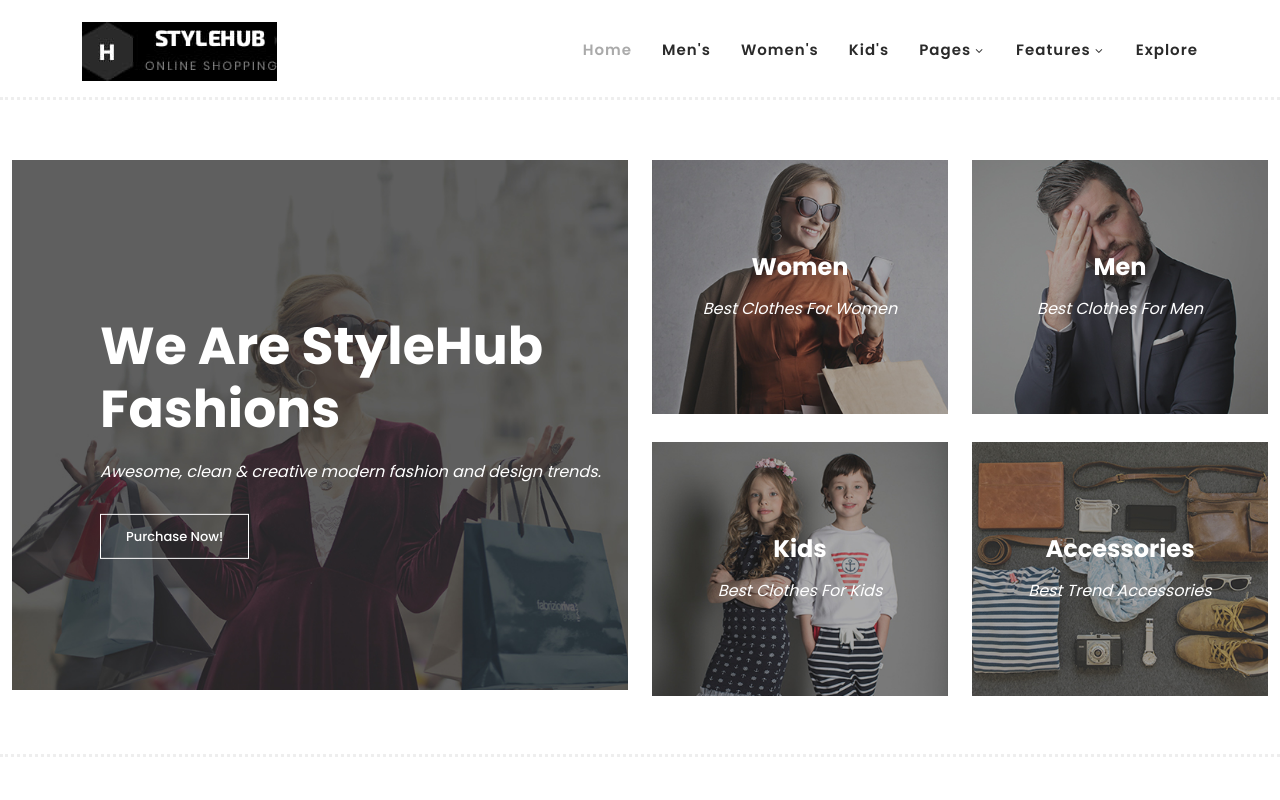
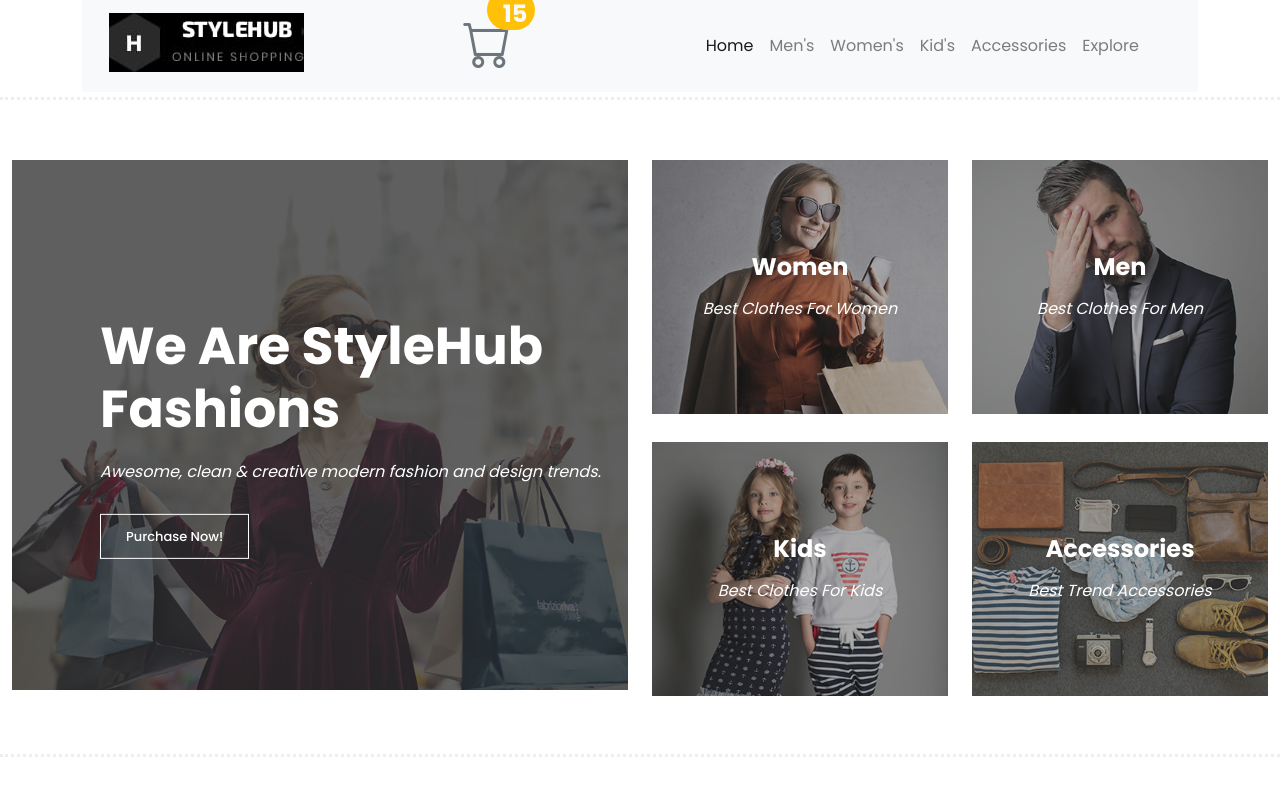
Before and after one commit to nyapo1/StyleHub, a plain HTML site: page index.html in a window 1280 px wide. Shown: the top 800 px of the page. Drawn offline with nearby package versions, Linux system fonts and the light colour scheme.

Commit message:
flexible navbar

```diff
--- a/assets/css/templatemo-hexashop.css
+++ b/assets/css/templatemo-hexashop.css
@@ -458,6 +458,26 @@ header
   content: "";
 }
 
+.cart-icon{
+  font-size: 3rem;
+}
+/* CSS for Hover Effect on Cart Icon */
+.cart-icon {
+  display: inline-block;
+  position: relative;
+}
+
+.cart-icon:hover {
+  border: 2px solid black; /* Black border when hovering */
+  border-radius: 10%; /* Optional: Round the border for a circular effect */
+  padding:0px 30px; /* Optional: Add padding for spacing */
+}
+.custom-badge {
+  font-size: 1.5rem; /* Increase font size */
+  width: 3rem; /* Adjust width */
+  height: 2.5rem; /* Adjust height */
+  line-height: 2rem; /* Center the text vertically */
+}
 .header-area .main-nav .menu-trigger span {
   top: 16px;
 }
--- a/index.html
+++ b/index.html
@@ -33,42 +33,40 @@
         <div class="container">
             <div class="row">
                 <div class="col-12">
-                    <nav class="main-nav">
-                        <!-- ***** Logo Start ***** -->
-                        <a href="index.html" class="logo">
-                            <img src="assets/images/logo2.jpg">
-                        </a>
-                        <!-- ***** Logo End ***** -->
-                        <!-- ***** Menu Start ***** -->
-                        <ul class="nav">
-                            <li class="scroll-to-section"><a href="#top" class="active">Home</a></li>
-                            <li class="scroll-to-section"><a href="#men">Men's</a></li>
-                            <li class="scroll-to-section"><a href="#women">Women's</a></li>
-                            <li class="scroll-to-section"><a href="#kids">Kid's</a></li>
-                            <li class="submenu">
-                                <a href="javascript:;">Pages</a>
-                                <ul>
-                                    <li><a href="about.html">About Us</a></li>
-                                    <li><a href="products.html">Products</a></li>
-                                    <li><a href="single-product.html">Single Product</a></li>
-                                    <li><a href="contact.html">Contact Us</a></li>
-                                </ul>
-                            </li>
-                            <li class="submenu">
-                                <a href="javascript:;">Features</a>
-                                <ul>
-                                    <li><a href="#">Features Page 1</a></li>
-                                    <li><a href="#">Features Page 2</a></li>
-                                    <li><a href="#">Features Page 3</a></li>
-                                    <li><a rel="nofollow" href="https://templatemo.com/page/4" target="_blank">Template Page 4</a></li>
-                                </ul>
-                            </li>
-                            <li class="scroll-to-section"><a href="#explore">Explore</a></li>
-                        </ul>
-                        <a class='menu-trigger'>
-                            <span>Menu</span>
-                        </a>
-                        <!-- ***** Menu End ***** -->
+                    <nav class="main-nav navbar navbar-expand-lg bg-body-tertiary navbar-light bg-light">
+                        <div class="container-fluid">
+                            <div class="row align-items-center col-12">
+                                <div class=" col-sm-4 col-lg-3 ">
+                                    <a class="navbar-brand" href="index.html">
+                                        <img src="assets/images/logo2.jpg" class="logo img-fluid" alt="Logo">
+                                    </a>
+                                </div>
+
+                                <div class=" col-sm-4 col-lg-3 d-flex justify-content-center">
+                                    <a href="#" class="cart-icon position-relative me-3">
+                                        <i class="bi bi-cart text-secondary"></i>
+                                        <span id="cart-count" class="badge rounded-pill bg-warning custom-badge text-light position-absolute top-0 start-100 translate-middle">15</span>
+                                    </a>
+                                </div>
+
+                                <div class=" col-sm-4 col-lg-6 align-items-center justify-content-end">
+                                    <button class="navbar-toggler me-3" type="button" data-bs-toggle="collapse" data-bs-target="#navbarNavDropdown" aria-controls="navbarNavDropdown" aria-expanded="false" aria-label="Toggle navigation">
+                                        <span class="navbar-toggler-icon"></span>
+                                    </button>
+
+                                    <div class="collapse navbar-collapse" id="navbarNavDropdown">
+                                        <ul class="navbar-nav ms-auto">
+                                            <li class="nav-item"><a class="nav-link active" href="#top">Home</a></li>
+                                            <li class="nav-item"><a class="nav-link" href="#men">Men's</a></li>
+                                            <li class="nav-item"><a class="nav-link" href="#women">Women's</a></li>
+                                            <li class="nav-item"><a class="nav-link" href="#kids">Kid's</a></li>
+                                            <li class="nav-item"><a class="nav-link" href="#accessories">Accessories</a></li>
+                                            <li class="nav-item"><a class="nav-link" href="#explore">Explore</a></li>
+                                        </ul>
+                                    </div>
+                                </div>
+                            </div>
+                        </div>
                     </nav>
                 </div>
             </div>
@@ -799,9 +797,9 @@
                         <br>Designer: <a href="mailto:felixnyapo1@gmail.com" target="_parent" title="free css templates">Click here to email me</a></p>
                             <p>or find me on </p>
                         <ul>
-                            <li><a href="https://www.facebook.com/profile.php?id=61555845405665&mibextid=ZbWKwL" target="_blank"><i class="fa fa-facebook"></i></a></li>
-                            <li><a href="https://wa.me/254111635873" target="_blank"><i class="fa fa-whatsapp"></i></a></li>
-                            <li><a href="https://twitter.com/FelixNyapo" target="_blank"><i class="fa fa-twitter"></i></a></li>
+                            <li><a href="https://www.facebook.com/profile.php?id=61555845405665&mibextid=ZbWKwL" target="_blank"><i class="bi bi-facebook"></i></a></li>
+                            <li><a href="https://wa.me/254111635873" target="_blank"><i class="bi bi-whatsapp"></i></a></li>
+                            <li><a href="https://twitter.com/FelixNyapo" target="_blank"><i class="bi bi-twitter"></i></a></li>
                             <li><a href="https://t.me/kehuncho" target="_blank"><i class="bi bi-telegram"></i></a></li>
                         </ul>
                     </div>
```
Also changed, not shown: single-product.html (+20 -23 lines), example.html (added).
